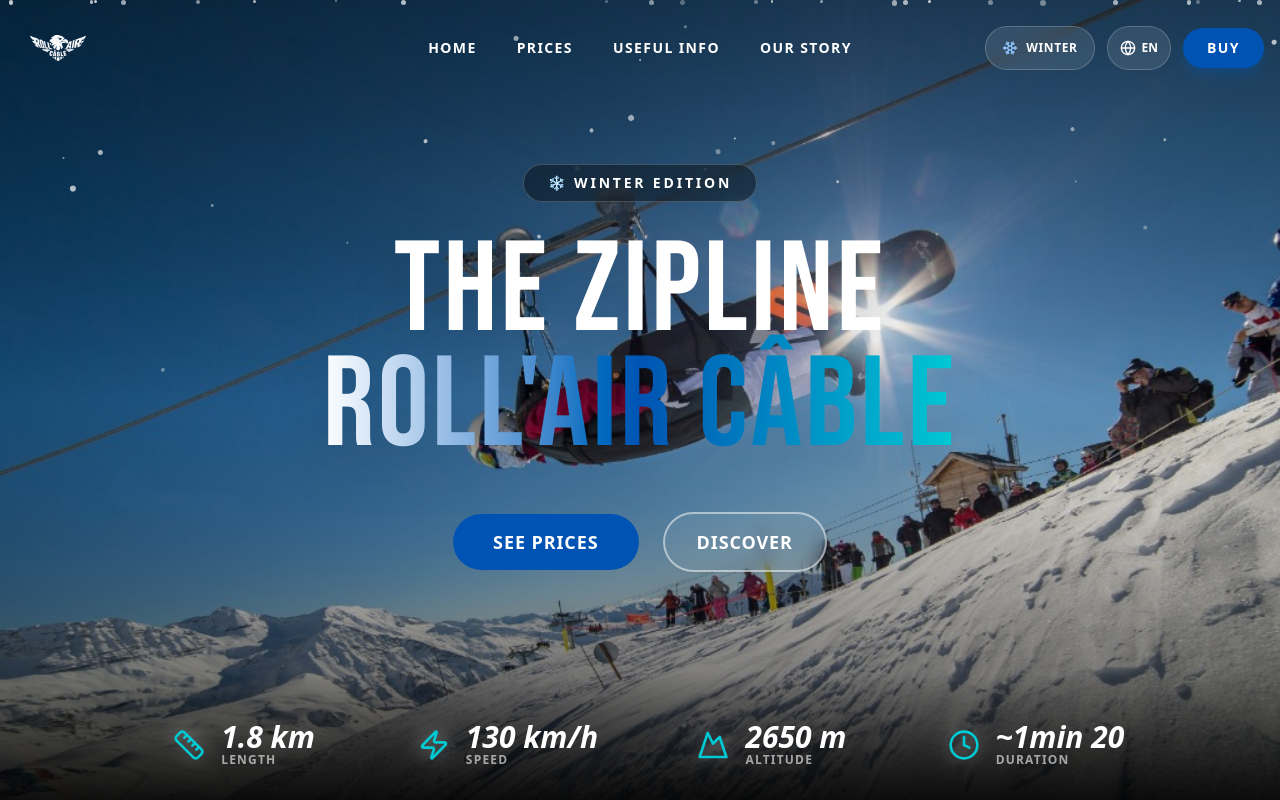
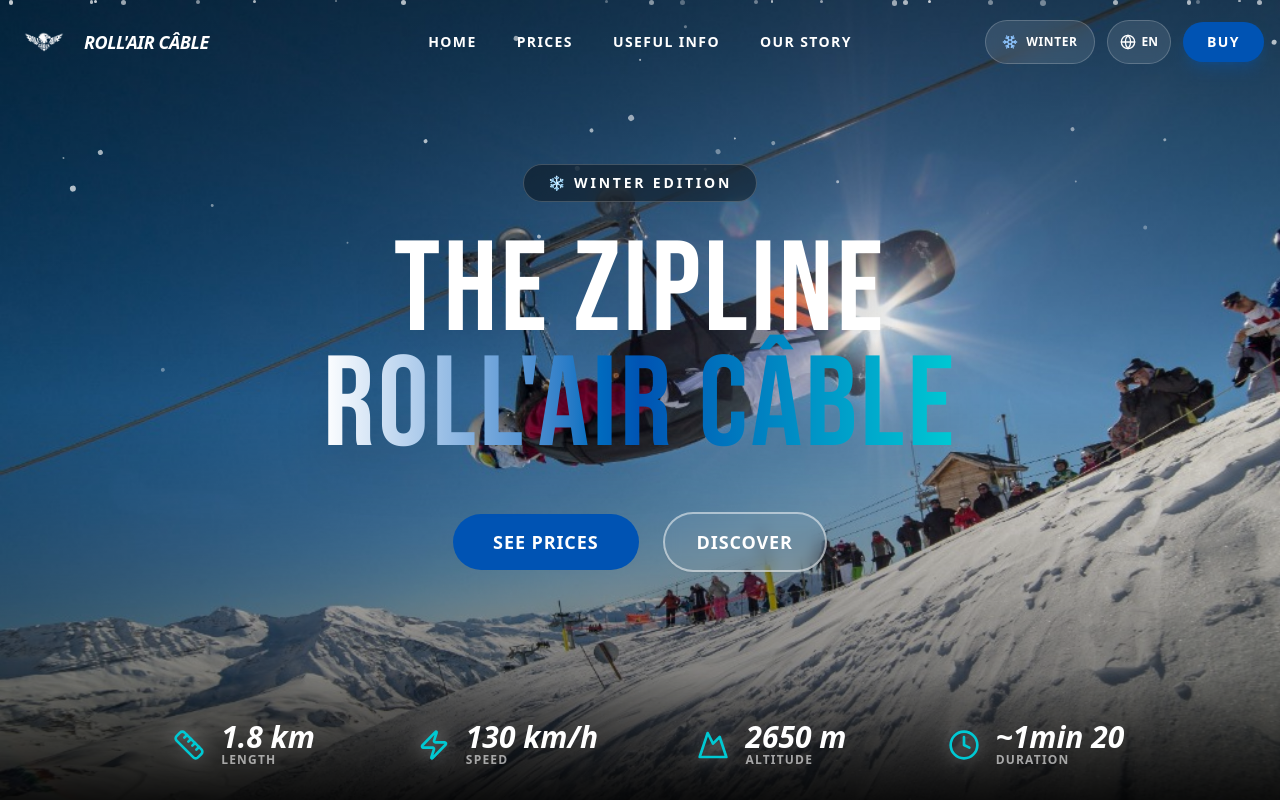
Before and after one commit to La-tyrolienne/tyrolienne-orcieres, a Next.js app: page /en in a window 1280 px wide. Shown: the top 800 px of the page. Built offline with nearby package versions, Linux system fonts and the light colour scheme.

Commit message:
Restore Roll'Air Câble text next to logo in header

```diff
--- a/src/components/Header.tsx
+++ b/src/components/Header.tsx
@@ -115,15 +115,18 @@
             <div className="container mx-auto px-4">
                 <nav className="flex items-center justify-between">
                     {/* Left: Logo */}
-                    <Link href="/" className="flex items-center group">
-                        <div className="relative w-44 h-14">
+                    <Link href="/" className="flex items-center gap-3 group">
+                        <div className="relative w-14 h-10">
                             <Image
                                 src="/logo-transparent.png"
                                 alt="Roll'Air Câble"
                                 fill
-                                className="object-contain object-left"
+                                className="object-contain"
                             />
                         </div>
+                        <span className="hidden sm:block text-white font-black uppercase italic tracking-tight text-lg">
+                            Roll&apos;Air Câble
+                        </span>
                     </Link>
 
                     {/* Center: Navigation Links */}
```
